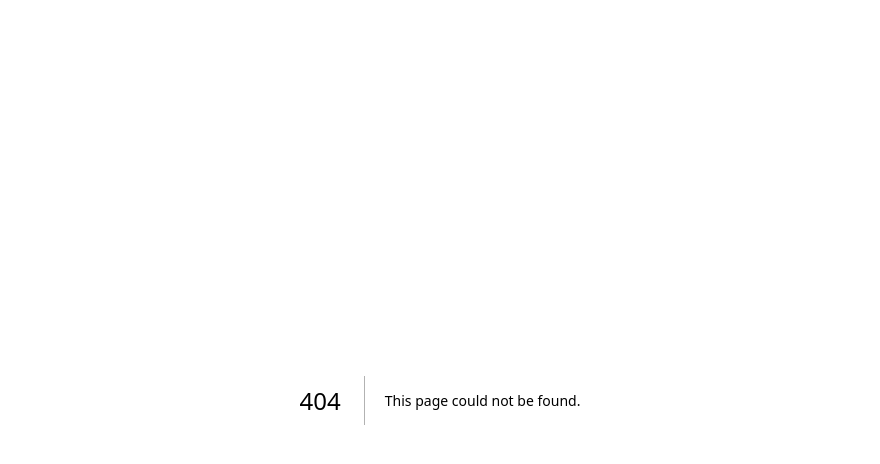
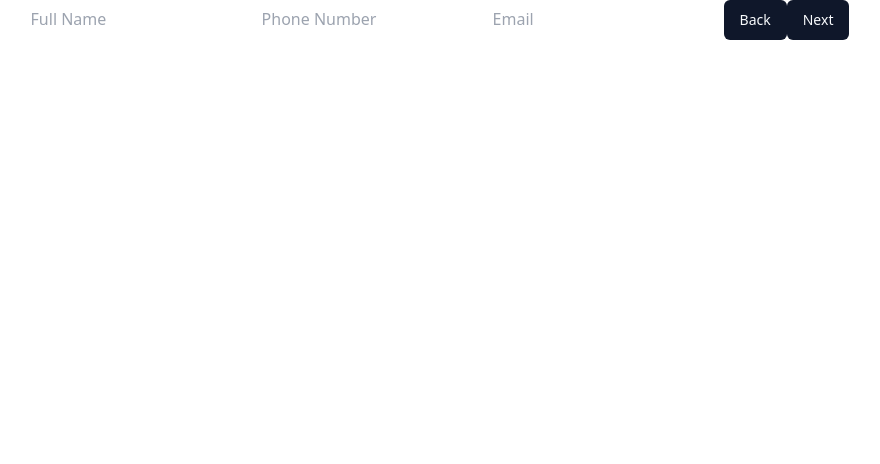
Before and after one commit to rinehaxor/reservasi, a Next.js app: page /kamar/1/pesan in a window 1280 px wide. Before the commit this address had no page. Shown: the top 464 px of the page, without its empty margins (200-1080 px from the left). Built offline with nearby package versions, Linux system fonts and the light colour scheme; no server answers.

Commit message:
feat:step book

```diff
--- a/app/pesan/[id]/page.tsx
+++ b/app/kamar/[id]/page.tsx
@@ -9,6 +9,9 @@ import { Breadcrumb, BreadcrumbItem, BreadcrumbLink, BreadcrumbList, BreadcrumbP
 import { SlashIcon } from 'lucide-react';
 import { DatePickerWithRange } from '@/components/ui/datePickerWithRange';
 import { Button } from '@/components/ui/button';
+import Link from 'next/link';
+import { roomDetailsAtom } from '@/components/atoms/bookingStore';
+import { useAtom } from 'jotai';
 
 interface Booking {
    room: any;
@@ -25,6 +28,7 @@ export default function Page({ params }: any) {
    const [loading, setLoading] = useState(true);
    const [error, setError] = useState<PostgrestError | null>(null);
    const [bookings, setBookings] = useState<Booking[]>([]);
+   const [, setRoomDetails] = useAtom(roomDetailsAtom);
 
    const supabase = createClient();
 
@@ -45,6 +49,7 @@ export default function Page({ params }: any) {
                .eq('id', params.id)
                .single();
             setRoom(data);
+            setRoomDetails(data);
             setError(error);
             setLoading(false);
          }
@@ -150,17 +155,23 @@ export default function Page({ params }: any) {
                               </>
                            ))}
                         </div>
-                        <p className="mt-5 text-md font-semibold mb-2 w-2/3 text-justify">{room?.description}</p>
-                        <p className="mt-5 text-2xl font-bold mb-2">Harga</p>
-                        <p className="inline-block font-extrabold text-3xl   ">{room?.price_per_night.toLocaleString('id-ID', { style: 'currency', currency: 'IDR' })}</p>
+                        <p className="mt-5 text-md font-semibold mb-2 w-3/4 text-justify">
+                           <span className="font-bold">Deskripsi</span>
+                           <br></br>
+                           {room?.description}
+                        </p>
                      </div>
                      <div className="w-1/2 flex flex-col">
+                        <div className="flex justify-end mb-5">
+                           <p className="font-extrabold text-3xl   ">{room?.price_per_night.toLocaleString('id-ID', { style: 'currency', currency: 'IDR' })}/Malam</p>
+                        </div>
+
                         <div className="flex justify-end">
                            <DatePickerWithRange />
                         </div>
                         <div className="flex justify-end mt-10">
                            <Button variant={'secondary'} size={'lg'} className="text-bold w-40 text-white">
-                              Pesan
+                              <Link href={`/kamar/${room.id}/pesan`}>Pesan</Link>
                            </Button>
                         </div>
                      </div>
@@ -169,7 +180,7 @@ export default function Page({ params }: any) {
             </div>
             <Footer />
          </div>
-         <h1>Room Details</h1>
+         {/* <h1>Room Details</h1>
          {room ? (
             <div>
                <p>ID: {room.id}</p>
@@ -186,7 +197,7 @@ export default function Page({ params }: any) {
                   {booking?.room?.name} - Booked on: {new Date(booking.bookingdate).toLocaleDateString()}
                </li>
             ))}
-         </ul>
+         </ul> */}
       </>
    );
 }
--- /dev/null
+++ b/app/kamar/[id]/pesan/page.tsx
@@ -0,0 +1,54 @@
+'use client';
+import React, { useState } from 'react';
+import { useAtom } from 'jotai';
+import { createClient } from '@/utils/supabase/client';
+
+import PersonalDetailsForm from '@/components/user/PersonalDetailsForm';
+import PaymentDetailsForm from '@/components/user/PaymentDetailsForm';
+import ConfirmationMessage from '@/components/user/ConfirmationMessage';
+
+import { bookingDetailsAtom, roomDetailsAtom } from '@/components/atoms/bookingStore';
+
+const BookingPage = () => {
+   const [step, setStep] = useState(1);
+   const [bookingDetails] = useAtom(bookingDetailsAtom);
+   const [roomDetails] = useAtom(roomDetailsAtom);
+   const supabase = createClient();
+
+   const handleBooking = async () => {
+      const {
+         data: { user },
+      } = await supabase.auth.getUser();
+
+      if (user) {
+         const details = {
+            user_id: user.id,
+            room_id: roomDetails?.id,
+            bookingdate: new Date().toISOString(),
+            // payment_name: bookingDetails.paymentName,
+            // payment_account_number: bookingDetails.paymentAccountNumber,
+         };
+
+         const { error } = await supabase.from('bookings').insert([details]);
+         if (error) {
+            alert('Failed to book room: ' + error.message);
+            return;
+         }
+
+         setStep(step + 1); // Move to confirmation step
+         alert('Room booked successfully!');
+      } else {
+         alert('You must be logged in to book a room.');
+      }
+   };
+
+   return (
+      <div>
+         {step === 1 && <PersonalDetailsForm onNext={() => setStep(step + 1)} onBack={() => setStep(step - 1)} />}
+         {step === 2 && <PaymentDetailsForm onConfirm={handleBooking} onBack={() => setStep(step - 1)} />}
+         {step === 3 && <ConfirmationMessage />}
+      </div>
+   );
+};
+
+export default BookingPage;
--- /dev/null
+++ b/components/atoms/bookingStore.tsx
@@ -0,0 +1,14 @@
+import { atom } from 'jotai';
+
+import { Room } from '@/app/admin/rooms/columns'; // Adjust the import according to your project structure
+
+export const roomDetailsAtom = atom<Room | null>(null);
+
+export const bookingDetailsAtom = atom({
+   dateRange: undefined,
+   name: '',
+   phoneNumber: '',
+   email: '',
+   paymentName: '',
+   paymentAccountNumber: '',
+});
--- a/components/home/ListRooms.tsx
+++ b/components/home/ListRooms.tsx
@@ -73,7 +73,7 @@ export default function ListRooms() {
                   <br></br>
                   <div className="flex">
                      <Button className="ml-auto mt-5 font-extrabold w-1/4 text-xl" variant={'secondary'}>
-                        <Link href={`/pesan/${room.id}`}>Pesan</Link>
+                        <Link href={`/kamar/${room.id}`}>Pesan</Link>
                      </Button>
                   </div>
                </div>
--- /dev/null
+++ b/components/user/ConfirmationMessage.tsx
@@ -0,0 +1,19 @@
+'use client';
+import React from 'react';
+import { useAtom } from 'jotai';
+import { bookingDetailsAtom } from '../atoms/bookingStore';
+
+const ConfirmationMessage = () => {
+   const [bookingDetails] = useAtom(bookingDetailsAtom);
+
+   return (
+      <div>
+         <h1>Booking Confirmed!</h1>
+         <p>
+            Thank you, {bookingDetails.name}. Your booking has been confirmed for the dates {bookingDetails.dateRange}.
+         </p>
+      </div>
+   );
+};
+
+export default ConfirmationMessage;
--- /dev/null
+++ b/components/user/PaymentDetailsForm.tsx
@@ -0,0 +1,25 @@
+'use client';
+import React from 'react';
+import { useAtom } from 'jotai';
+
+import { Button } from '@/components/ui/button';
+import { bookingDetailsAtom } from '../atoms/bookingStore';
+
+const PaymentDetailsForm = ({ onConfirm, onBack }: any) => {
+   const [bookingDetails, setBookingDetails] = useAtom(bookingDetailsAtom);
+
+   const handleInputChange = (e: any) => {
+      setBookingDetails({ ...bookingDetails, [e.target.name]: e.target.value });
+   };
+
+   return (
+      <div>
+         <input name="paymentName" value={bookingDetails.paymentName} onChange={handleInputChange} placeholder="Account Holder Name" />
+         <input name="paymentAccountNumber" value={bookingDetails.paymentAccountNumber} onChange={handleInputChange} placeholder="Account Number" />
+         <Button onClick={onBack}>Back</Button>
+         <Button onClick={onConfirm}>Confirm Booking</Button>
+      </div>
+   );
+};
+
+export default PaymentDetailsForm;
--- /dev/null
+++ b/components/user/PersonalDetailsForm.tsx
@@ -0,0 +1,45 @@
+'use client';
+import React from 'react';
+import { useAtom } from 'jotai';
+import { useRouter } from 'next/navigation';
+
+import { Button } from '@/components/ui/button';
+import { bookingDetailsAtom, roomDetailsAtom } from '../atoms/bookingStore';
+import Image from 'next/image';
+
+const PersonalDetailsForm = ({ onNext }: any) => {
+   const [bookingDetails, setBookingDetails] = useAtom(bookingDetailsAtom);
+   const [roomDetails] = useAtom(roomDetailsAtom);
+   const router = useRouter();
+
+   const handleInputChange = (e: any) => {
+      setBookingDetails({ ...bookingDetails, [e.target.name]: e.target.value });
+   };
+   const handleBack = () => {
+      // You can navigate to a dynamic route or simply go back
+      if (roomDetails?.id) {
+         router.push(`/kamar/${roomDetails.id}`); // Adjust the route as per your application's URL scheme
+      } else {
+         router.back(); // Or just go back to the previous history entry
+      }
+   };
+
+   return (
+      <div>
+         {roomDetails && (
+            <div>
+               <Image src={roomDetails.image_url} alt="Room Image" width={500} height={400} />
+               <h1>{roomDetails.name}</h1>
+               <p>{roomDetails.description}</p>
+            </div>
+         )}
+         <input name="name" value={bookingDetails.name} onChange={handleInputChange} placeholder="Full Name" />
+         <input name="phoneNumber" value={bookingDetails.phoneNumber} onChange={handleInputChange} placeholder="Phone Number" />
+         <input name="email" value={bookingDetails.email} onChange={handleInputChange} placeholder="Email" />
+         <Button onClick={handleBack}>Back</Button>
+         <Button onClick={onNext}>Next</Button>
+      </div>
+   );
+};
+
+export default PersonalDetailsForm;
```
